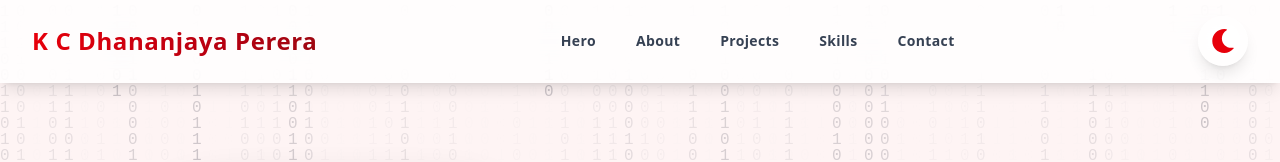
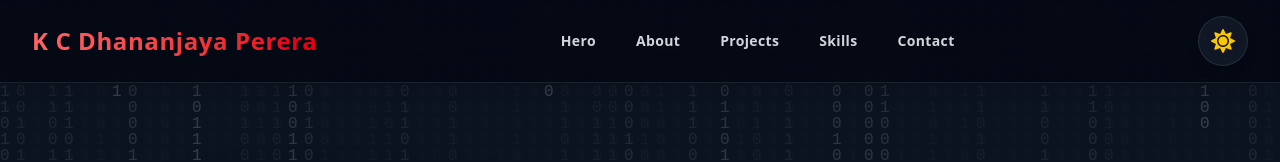
Before and after one commit to Kc-Dhana/portfolio, a React (Vite) app: page / in a window 1280 px wide. Shown: the top 162 px of the page. Built offline with nearby package versions, Linux system fonts and the light colour scheme.

Commit message:
change to default darkmode

```diff
--- a/src/pages/homePage.jsx
+++ b/src/pages/homePage.jsx
@@ -114,7 +114,7 @@ const GeometricShapes = () => {
 };
 
 export default function Homepage() {
-  const [darkMode, setDarkMode] = useState(false);
+  const [darkMode, setDarkMode] = useState(true);
     const [isMenuOpen, setIsMenuOpen] = useState(false);
 
 useEffect(() => {
@@ -123,7 +123,7 @@ export default function Homepage() {
     if (savedTheme) {
       setDarkMode(savedTheme === "dark");
     } else {
-        setDarkMode(window.matchMedia("(prefers-color-scheme: dark)").matches);
+      setDarkMode(true); // default dark
     }
   }
 }, []);
```
Lines whose indentation alone changed are shown as unchanged.
